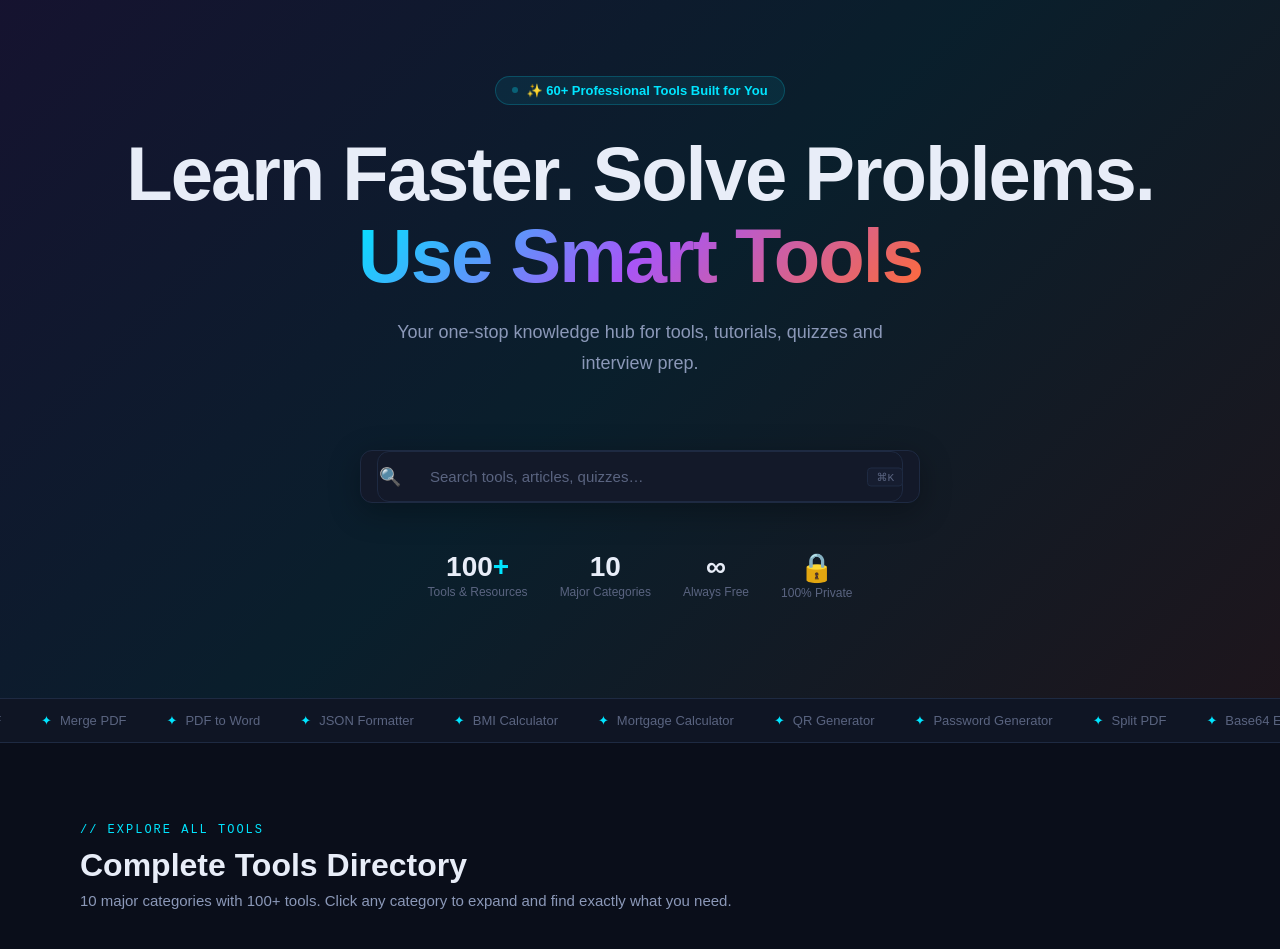
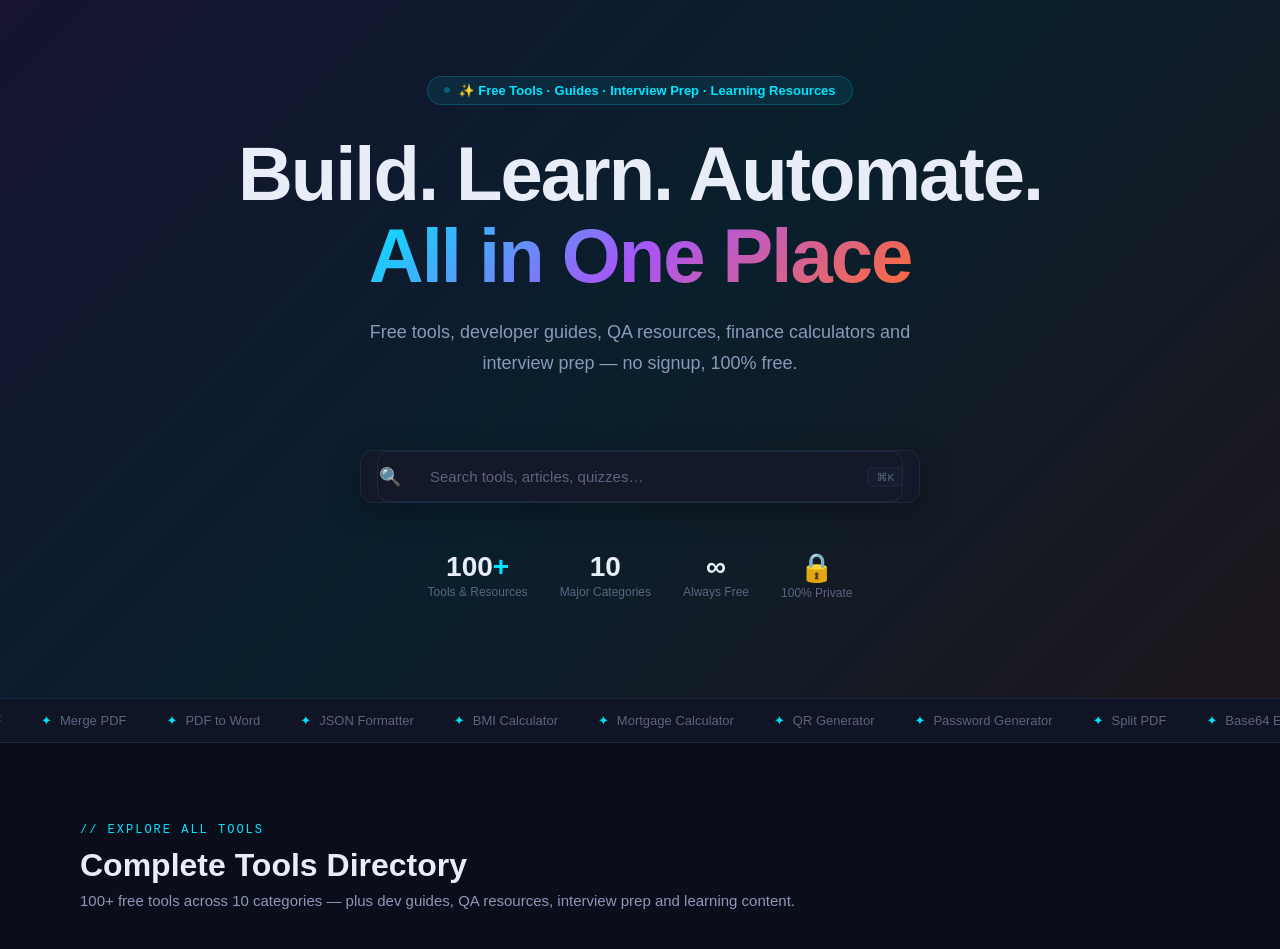
Before and after one commit to pankajsingh300/calcnation, a website: page index.html in a window 1280 px wide. Shown: the part 80-1029 px from the top of the page. Drawn offline with Linux system fonts and the light colour scheme.

Commit message:
Brand: broaden CalcNation feel — tools + learn + build + automate

```diff
--- a/index.html
+++ b/index.html
@@ -3,7 +3,7 @@
 <head>
 <meta charset="UTF-8">
 <meta name="viewport" content="width=device-width, initial-scale=1.0">
-<meta name="description" content="100+ free online tools: PDF compressor, JSON formatter, EMI calculator, QR generator, learning resources, interview prep, and productivity tools. No signup. Works in your browser. Your files stay private.">
+<meta name="description" content="Free online tools, developer guides, QA resources, Robot Framework tutorials, finance calculators, health tools and interview prep. No signup. 100% private. Works in your browser.">
 <meta name="keywords" content="free online tools, pdf compressor, json formatter, emi calculator, qr code generator, learning resources, interview preparation, productivity tools, developer utilities, finance calculators">
 <meta name="author" content="CalcNation">
 <meta name="robots" content="index, follow, max-snippet:-1">
@@ -15,7 +15,7 @@
 <meta property="og:site_name" content="CalcNation">
 <meta name="twitter:card" content="summary_large_image">
 <meta name="twitter:title" content="CalcNation — 100+ Free Tools & Learning Resources">
-<title>CalcNation — 100+ Free Tools & Learning Resources | PDF, Dev, Finance, Learning</title>
+<title>CalcNation — Free Tools, Dev Guides, QA Resources & Learning Hub</title>
 <script type="application/ld+json">
 {"@context":"https://schema.org","@type":"WebSite","name":"CalcNation","url":"https://calcnation-jade.vercel.app","description":"100+ free online tools: PDF, developer, finance, health, learning resources, interview prep. No signup required.","potentialAction":{"@type":"SearchAction","target":{"@type":"EntryPoint","urlTemplate":"https://calcnation-jade.vercel.app/?q={search_term_string}"},"query-input":"required name=search_term_string"}}
 </script>
@@ -353,14 +353,14 @@
 
   <div class="hero-badge">
     <div class="hero-badge-dot"></div>
-    ✨ 60+ Professional Tools Built for You
+    ✨ Free Tools · Guides · Interview Prep · Learning Resources
   </div>
 
   <h1>
-    Learn Faster. Solve Problems.<br>
-    <span class="grad">Use Smart Tools</span>
+    Build. Learn. Automate.<br>
+    <span class="grad">All in One Place</span>
   </h1>
-  <p>Your one-stop knowledge hub for tools, tutorials, quizzes and interview prep.</p>
+  <p>Free tools, developer guides, QA resources, finance calculators and interview prep — no signup, 100% free.</p>
 
   <div class="search-wrap">
     <span class="search-icon">🔍</span>
@@ -399,7 +399,7 @@
   <div class="section-header">
     <div class="section-tag">// EXPLORE ALL TOOLS</div>
     <h2 class="section-title">Complete Tools Directory</h2>
-    <p class="section-sub">10 major categories with 100+ tools. Click any category to expand and find exactly what you need.</p>
+    <p class="section-sub">100+ free tools across 10 categories — plus dev guides, QA resources, interview prep and learning content.</p>
   </div>
 
   <div class="tools-menu">
@@ -1290,7 +1290,7 @@
 </div>
 
 <footer class="site-footer">
-  <div class="footer-brand"><a href="index.html" class="nav-logo" style="font-size:18px">⚡ CalcNation</a><span class="footer-tagline">Free tools for everyone</span></div>
+  <div class="footer-brand"><a href="index.html" class="nav-logo" style="font-size:18px">⚡ CalcNation</a><span class="footer-tagline">Tools · Learn · Build · Automate</span></div>
   <div class="footer-links">
     <a href="pdf/compress.html">PDF Tools</a>
     <a href="dev/json-formatter.html">Dev Tools</a>
@@ -1303,7 +1303,7 @@
     <a href="contact.html">Contact</a>
     <a href="sitemap.xml">Sitemap</a>
   </div>
-  <div class="footer-bottom">© 2025 CalcNation · 100+ free tools · No signup · Your files stay private</div>
+  <div class="footer-bottom">© 2025 CalcNation · Tools · Dev · Finance · Health · Learn · Automate · No signup · 100% Free</div>
 </footer>
 
 <script src="assets/js/utils.js"></script>
```
